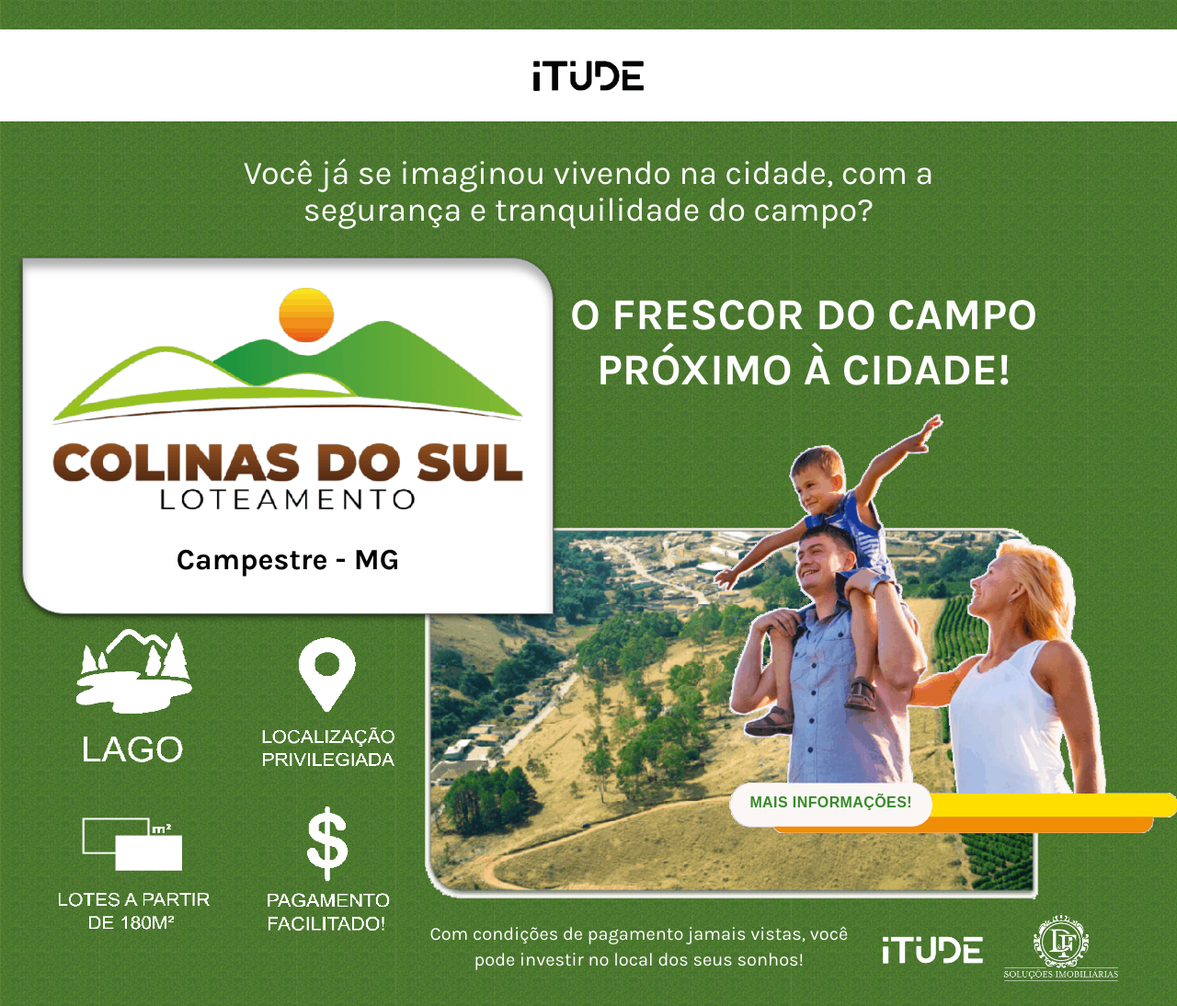
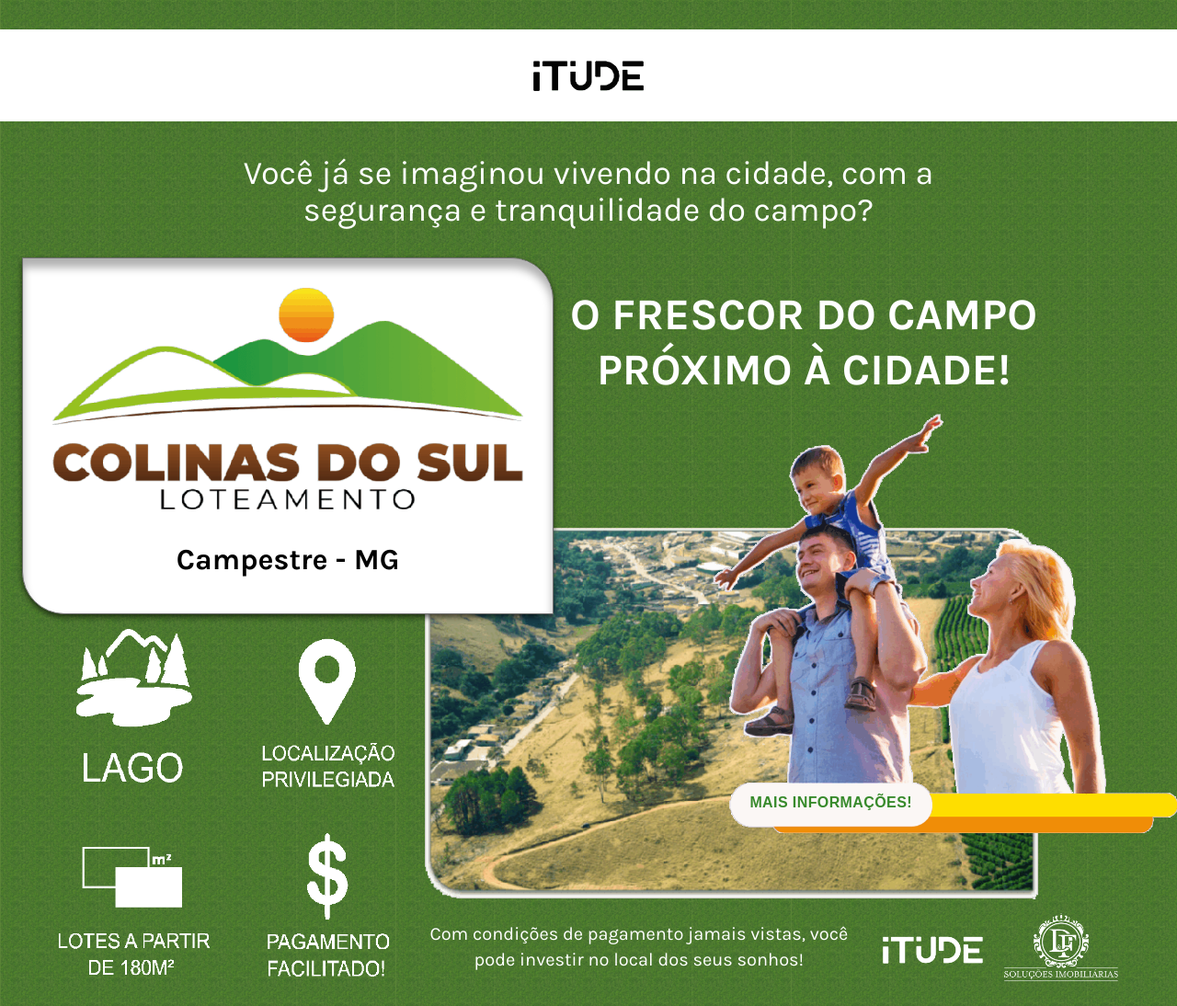
Before and after one commit to rick-schultz/colinas-do-sul-v3, a React (Create React App) app: page / in a window 1280 px wide. Shown: the whole page at 92% size. Built offline with nearby package versions, Linux system fonts and the light colour scheme.

Commit message:
fix height of icons

```diff
--- a/src/components/mainBig/mainBig.styled.css
+++ b/src/components/mainBig/mainBig.styled.css
@@ -4,7 +4,6 @@
   }
   .messageBig {
     display: none !important;
-
   }
  }
 
@@ -77,9 +76,8 @@
  }
 
  #iconesBig {
-  @apply w-3/4 mx-8 my-4;
+  @apply w-3/4 mx-8 my-4 h-60 lg:h-80 xl:h-auto;
   width: 30%;
-  height: 80%;
  }
 
  #marcaBig {
```
